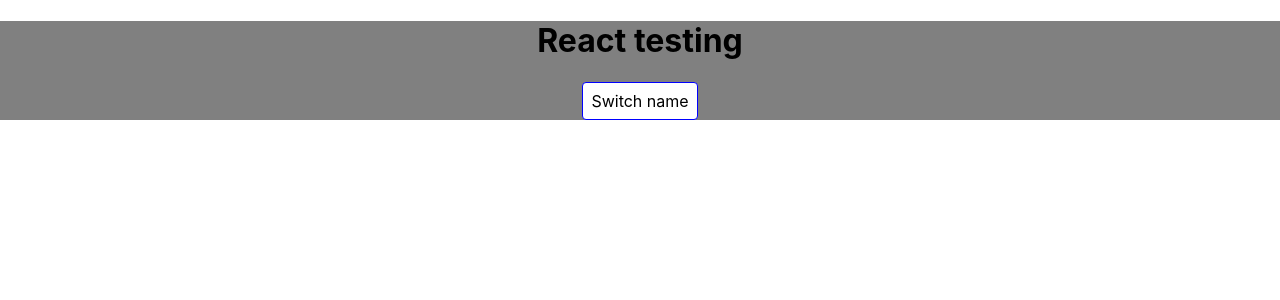
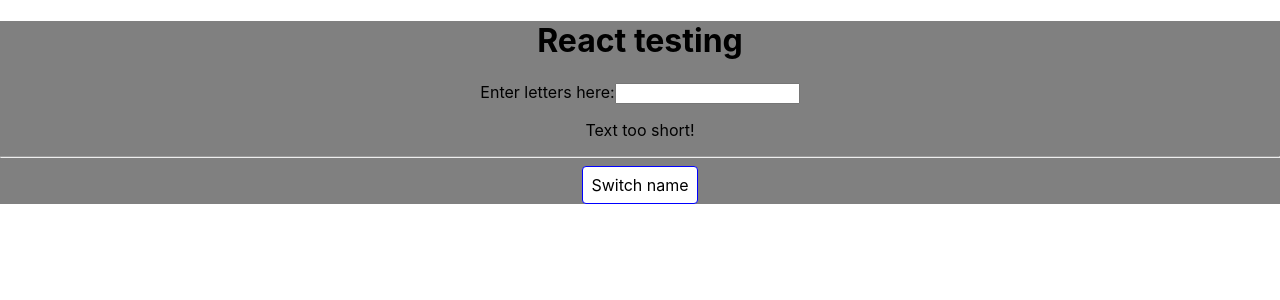
Before and after one commit to prupke2/react-practice, a React (Create React App) app: page / in a window 1280 px wide. Shown: the top 300 px of the page. Built offline with nearby package versions, Linux system fonts and the light colour scheme.

Commit message:
Through lesson 61

```diff
--- a/src/App.js
+++ b/src/App.js
@@ -2,6 +2,8 @@
 import logo from './logo.svg';
 import './App.css';
 import Person from './Person/Person';
+import Validation from './ValidationComponent/Validation';
+import Char from './CharComponent/Char';
 
 class App extends Component {
   state = {
@@ -10,6 +12,8 @@
       { id: 'asdf2', name: 'Dolph', age: 11},
       { id: 'asdf3', name: 'Kearney', age: 12}
     ],
+    userInput: "",
+    count: 0,
     showPersons: false
   }
 
@@ -41,7 +45,28 @@
     this.setState({showPersons: !showPersons});
   }
 
+  inputChangedHandler = (event) => {
+    this.setState({count: event.length});
+    this.setState({userInput: event.target.value});
+    // console.log("Count: " + this.state.count);
+  }
+
+  deleteCharHandler = (index) => {
+    const text = this.state.userInput.split('');
+    text.splice(index, 1);
+    const updatedText = text.join('');
+    this.setState({userInput: updatedText});
+
+    // this.setState({userInput: chars});
+  }
+
   render() {
+
+    const charList = this.state.userInput.split('').map((char, index) => {
+      return <Char character={char}
+      key={index}
+      clicked={() => this.deleteCharHandler(index)} />;
+    });
 
     const appStyle = {
       background: 'grey',
@@ -81,6 +106,18 @@
     return (
       <div className="App" style={appStyle}>
         <h1>React testing</h1>
+        Enter letters here:
+        <input
+          type="text"
+          onChange={this.inputChangedHandler}
+          value={this.state.userInput}
+          />
+          <p>{this.state.userInput}</p>
+
+        <Validation inputLength={this.state.userInput.length} />
+
+        {charList}
+        <hr />
         <button
           style={style}
           onClick={this.togglePersonsHandler}>Switch name</button>
--- /dev/null
+++ b/src/CharComponent/Char.js
@@ -0,0 +1,21 @@
+import React from 'react';
+
+	const chars = (props) => {
+		const charStyle = {
+	      display: 'inline-block',
+	      padding: '16px',
+	      textAlign: 'center',
+	      margin: '10px',
+	      borderRadius: '100%',
+	      border: '1px solid black',
+	      cursor: 'pointer'
+	    };
+
+		return(
+			<div style={charStyle} onClick={props.clicked}>
+				{props.character}
+			</div>
+		);
+	};
+
+export default chars;
--- /dev/null
+++ b/src/ValidationComponent/Validation.js
@@ -0,0 +1,16 @@
+import React from 'react';
+
+const lengthCheck = (props) => {
+	console.log("inputLength: " + props.inputLength);
+	return (
+		<div>
+		{
+			props.inputLength > 5 ?
+				<p>Text long enough</p> :
+				<p>Text too short!</p>
+		}
+		</div>
+	)
+};
+
+export default lengthCheck;
```
